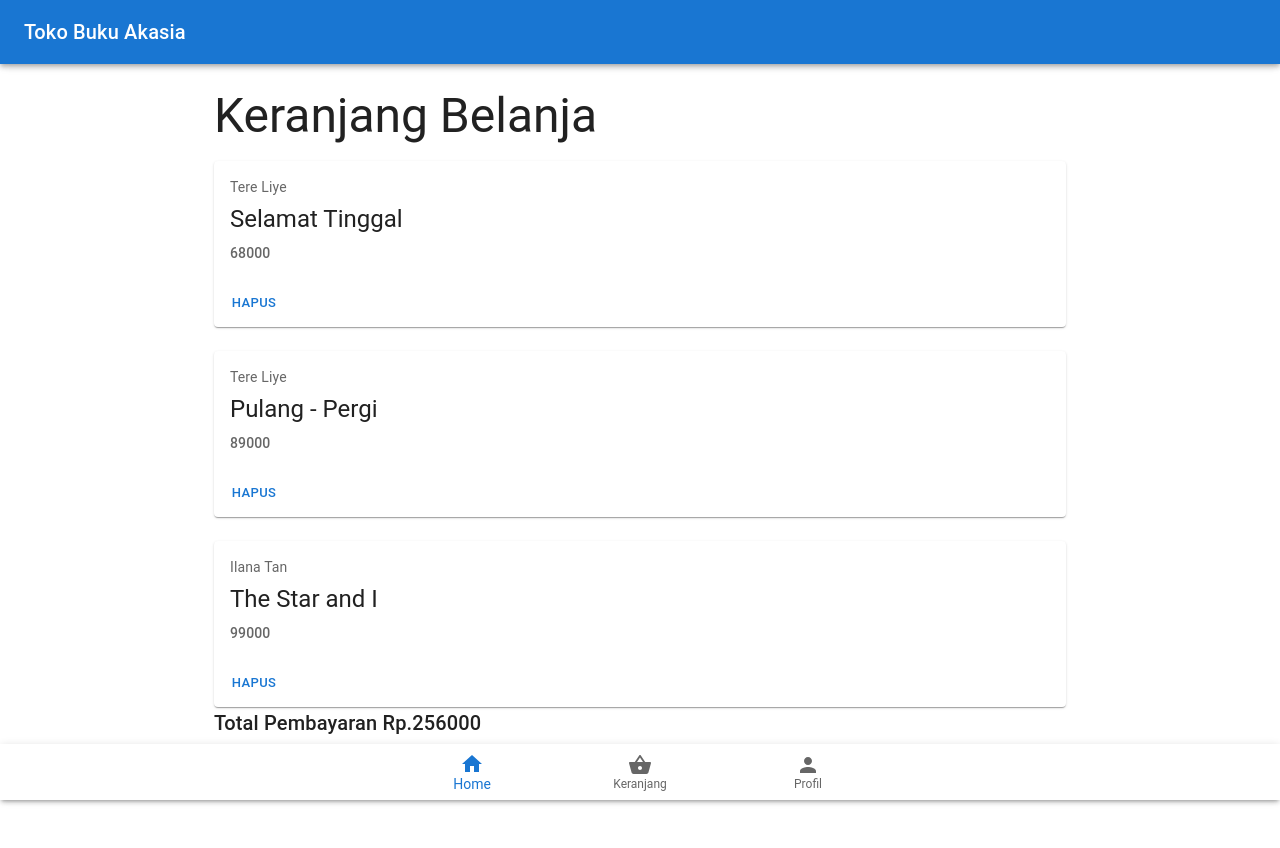
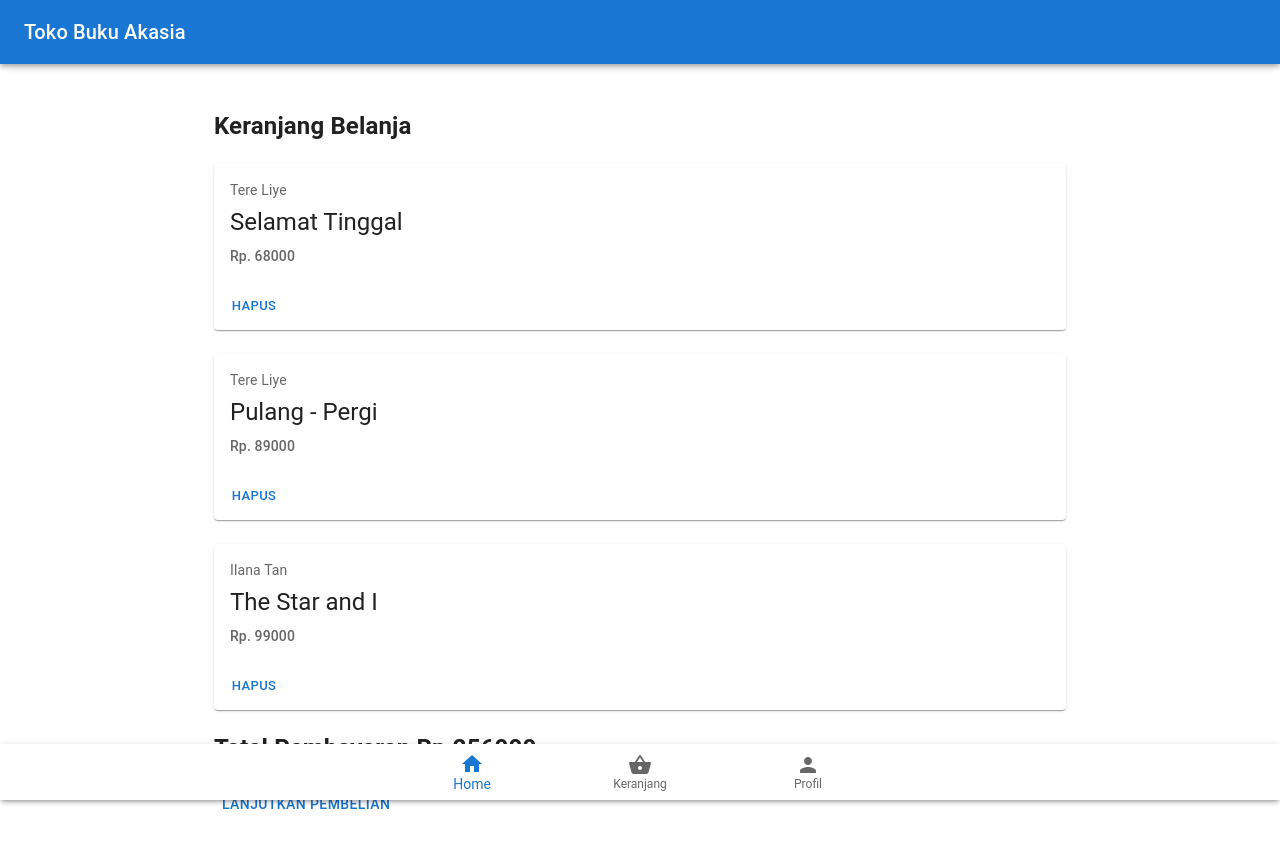
Before and after one commit to lazuardi100/toko-buku-akasia, a React (Create React App) app: page /cart in a window 1280 px wide. Shown: the top 848 px of the page. Built offline with nearby package versions, Linux system fonts and the light colour scheme.

Commit message:
fix typography

```diff
--- a/src/Components/Cart/CartItem.js
+++ b/src/Components/Cart/CartItem.js
@@ -27,7 +27,7 @@ class CartItem extends React.Component {
               { this.props.book_title }
             </Typography>
             <Typography sx={{ fontSize: 14, fontWeight: 'medium' }} color="text.secondary">
-              { this.props.book_price }
+              Rp. { this.props.book_price }
             </Typography>
           </CardContent>
           <CardActions>
--- a/src/Pages/Cart.js
+++ b/src/Pages/Cart.js
@@ -33,9 +33,7 @@ export default function Cart() {
             <Toolbar />
             <CssBaseline />
             <Container maxWidth="md">
-                <Typography variant="h3" component="div" gutterBottom>
-                Keranjang Belanja
-                </Typography>
+            <h2>Keranjang Belanja</h2>
                 <ListCartItem>
                 {tempData.map((data, id) => (
                     <CartItem
@@ -49,7 +47,7 @@ export default function Cart() {
                 {tempData.forEach(function(value){
                     totalPrice += value.book_price;
                 })}
-                <Typography variant="h6" component="div" alignCenter gutterBottom> Total Pembayaran Rp.{totalPrice} </Typography>
+                <h2> Total Pembayaran Rp.{totalPrice} </h2>
                 <Button alignCenter>Lanjutkan Pembelian</Button>
             </Container>
         </Box>
```
